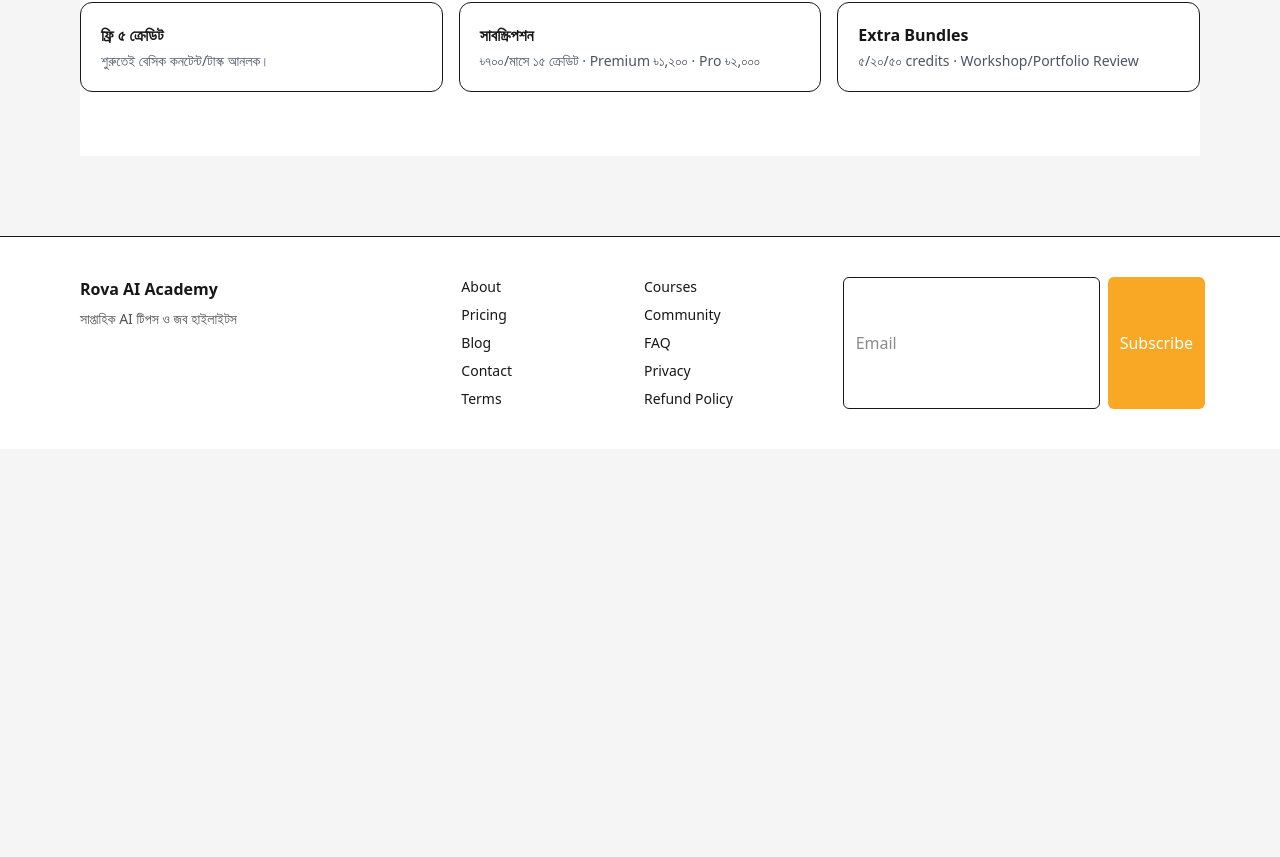
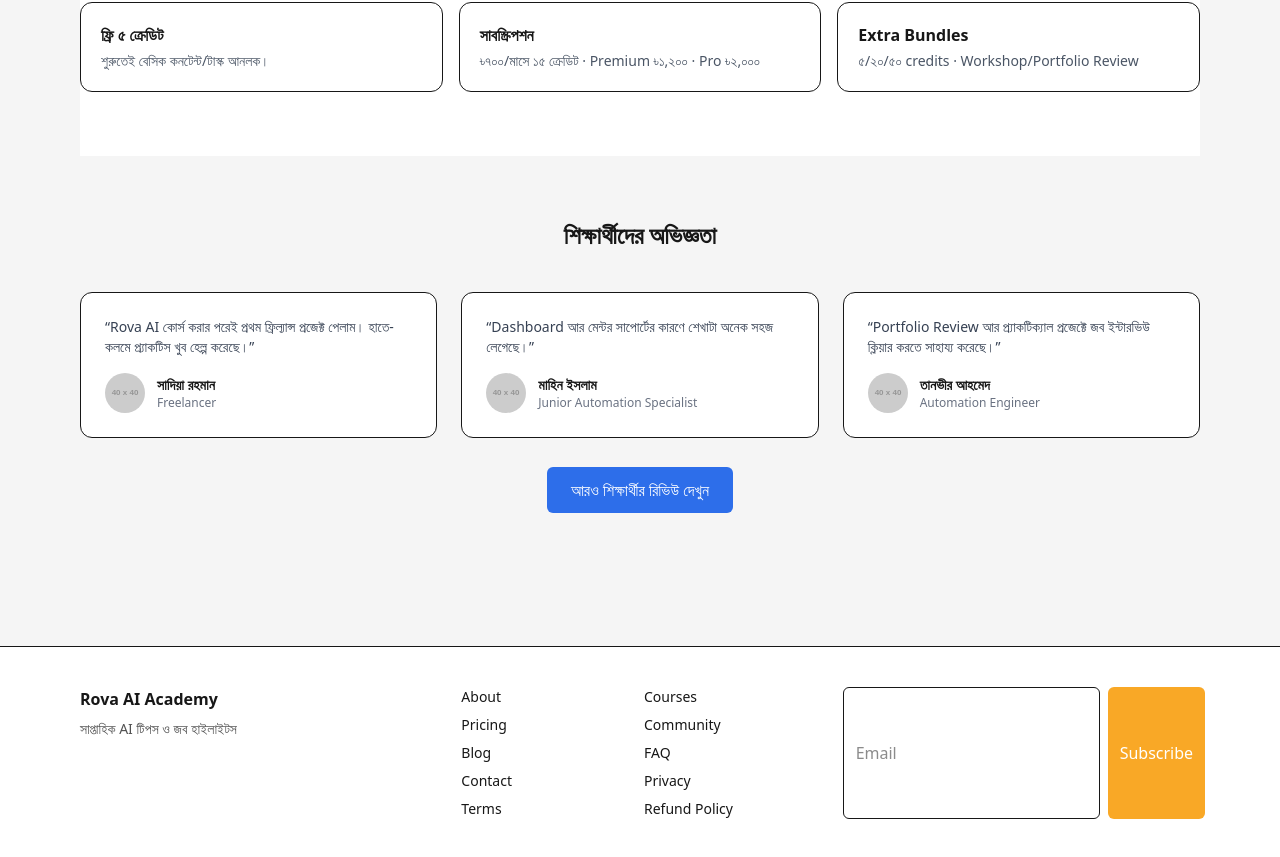
Before and after one commit to helloshamimjunior-cpu/rova-ai, a Next.js app: page / in a window 1280 px wide. Shown: the part 2435-3292 px from the top of the page. Before the commit the page ends 2884 px from the top, so only its background shows below. Built offline with nearby package versions, Linux system fonts and the light colour scheme.

Commit message:
feat(home): add Testimonials section

```diff
--- a/app/page.tsx
+++ b/app/page.tsx
@@ -294,6 +294,69 @@ export default function Page({
     </div>
   </div>
 </section>
+{/* Testimonials */}
+<section className="py-16">
+  <h2 className="text-center text-2xl font-semibold mb-10">
+    শিক্ষার্থীদের অভিজ্ঞতা
+  </h2>
+
+  <div className="mx-auto max-w-6xl grid gap-6 md:grid-cols-2 lg:grid-cols-3">
+    {/* Testimonial 1 */}
+    <div className="rounded-xl border bg-white p-6">
+      <p className="text-sm text-gray-700 mb-4">
+        “Rova AI কোর্স করার পরেই প্রথম ফ্রিল্যান্স প্রজেক্ট পেলাম। হাতে-কলমে
+        প্র্যাকটিস খুব হেল্প করেছে।”
+      </p>
+      <div className="flex items-center gap-3">
+        <img src="https://dummyimage.com/40x40/ddd/000.png&text=U1" alt="User 1" className="rounded-full" />
+        <div>
+          <div className="font-semibold text-sm">সাদিয়া রহমান</div>
+          <div className="text-xs text-gray-500">Freelancer</div>
+        </div>
+      </div>
+    </div>
+
+    {/* Testimonial 2 */}
+    <div className="rounded-xl border bg-white p-6">
+      <p className="text-sm text-gray-700 mb-4">
+        “Dashboard আর মেন্টর সাপোর্টের কারণে শেখাটা অনেক সহজ লেগেছে।”
+      </p>
+      <div className="flex items-center gap-3">
+        <img src="https://dummyimage.com/40x40/ddd/000.png&text=U2" alt="User 2" className="rounded-full" />
+        <div>
+          <div className="font-semibold text-sm">মাহিন ইসলাম</div>
+          <div className="text-xs text-gray-500">Junior Automation Specialist</div>
+        </div>
+      </div>
+    </div>
+
+    {/* Testimonial 3 */}
+    <div className="rounded-xl border bg-white p-6">
+      <p className="text-sm text-gray-700 mb-4">
+        “Portfolio Review আর প্র্যাকটিক্যাল প্রজেক্টে জব ইন্টারভিউ ক্লিয়ার করতে
+        সাহায্য করেছে।”
+      </p>
+      <div className="flex items-center gap-3">
+        <img src="https://dummyimage.com/40x40/ddd/000.png&text=U3" alt="User 3" className="rounded-full" />
+        <div>
+          <div className="font-semibold text-sm">তানভীর আহমেদ</div>
+          <div className="text-xs text-gray-500">Automation Engineer</div>
+        </div>
+      </div>
+    </div>
+  </div>
+
+  {/* CTA */}
+  <div className="text-center mt-10">
+    <a
+      href="/reviews"
+      className="px-6 py-3 rounded-md text-white font-medium"
+      style={{ background: "var(--brand-primary)" }}
+    >
+      আরও শিক্ষার্থীর রিভিউ দেখুন
+    </a>
+  </div>
+</section>
     </>
   );
 }
```
